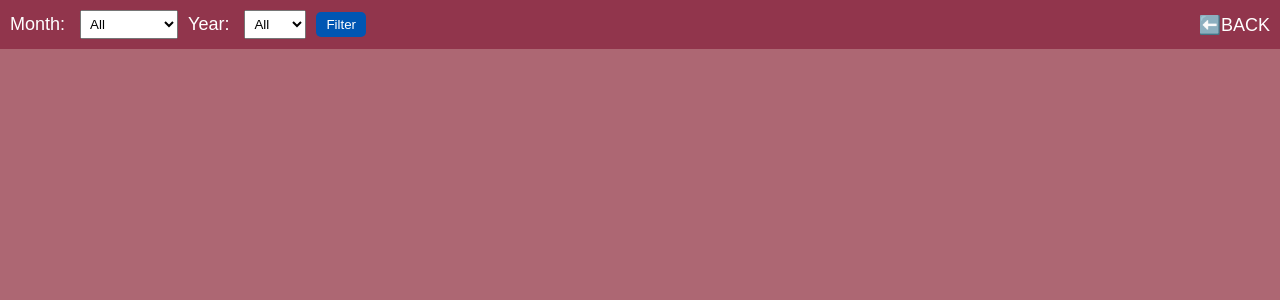
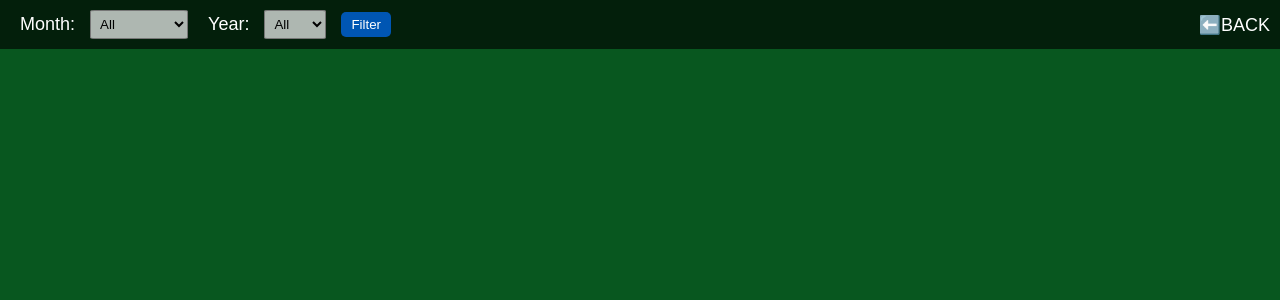
Before and after one commit to KukicVidan/Dejo-APP, a PHP site: page /view.php in a window 1280 px wide. Shown: the top 300 px of the page. Run offline with PHP 8.4, Linux system fonts and the light colour scheme; data comes from the database, SQL or seed files in the repository; both versions use the stored data as it was after the commit.

Commit message:
production version 1

```diff
--- a/assets/styles.css
+++ b/assets/styles.css
@@ -3,7 +3,7 @@
   font-family: Arial, sans-serif;
   margin: 0;
   padding: 0;
-  background-color: rgb(173, 103, 115);
+  background-color: rgb(3, 31, 11);
   background-size: cover;
   display: flex;
   justify-content: center;
@@ -20,7 +20,7 @@
 }
 
 .card {
-  background: rgba(255, 255, 255, 0.9);
+  background: rgba(222, 231, 88, 0.733);
   padding: 20px;
   border-radius: 15px;
   box-shadow: 0 4px 8px rgba(0, 0, 0, 0.1);
@@ -36,7 +36,7 @@
 label {
   font-size: 2em;
   cursor: pointer;
-  color: #888888;
+  color: #494949;
   transition: color 0.2s;
 }
 
--- a/assets/view-styles.css
+++ b/assets/view-styles.css
@@ -3,12 +3,12 @@
   font-family: Arial, sans-serif;
   margin: 0;
   padding: 0;
-  background-color: rgb(173, 103, 115);
+  background-color: rgb(8, 87, 31);
   font-size: large;
 }
 
 .navbar {
-  background-color: #91354c;
+  background-color: rgb(3, 31, 11);
   padding: 10px;
 }
 
@@ -20,11 +20,13 @@
 
 .navbar label {
   color: white;
-  margin-right: 5px;
+  margin-right: 10px;
+  margin-left: 10px;
 }
 
 .navbar select {
   padding: 5px;
+  border-radius: 5%;
 }
 
 .navbar input[type="submit"] {
@@ -35,6 +37,7 @@
   border-radius: 5px;
   cursor: pointer;
   transition: background-color 0.2s;
+  margin-left: 5px;
 }
 
 .navbar input[type="submit"]:hover {
@@ -77,12 +80,13 @@
 
 .card p {
   margin: 10px 0;
+  font-size: larger;
 }
 .navbar {
   display: flex;
   justify-content: space-between;
   align-items: center;
-  background-color: #91354c;
+  background-color: rgb(3, 31, 11);
   padding: 10px;
 }
 
@@ -99,6 +103,7 @@
 
 .navbar select {
   padding: 5px;
+  background-color: rgba(255, 255, 255, 0.678);
 }
 
 .navbar input[type="submit"] {
--- a/index.php
+++ b/index.php
@@ -35,7 +35,7 @@
 
                 <input type="submit" value="Submit">
             </form>
-            <a href="view.php">View Ratings</a>
+            <a href="view.php">View Ratings📊</a>
         </div>
     </div>
     <script src="assets/scripts.js"></script>
--- a/view.php
+++ b/view.php
@@ -20,7 +20,7 @@
                 }
                 ?>
             </select>
-            <label for="year">Year:</label>
+            <label for="year"> Year:</label>
             <select id="year" name="year">
                 <option value="">All</option>
                 <?php
```
Also changed, not shown: db/database.sqlite, uploads/lufi gear 5_00084.jpg (deleted).
